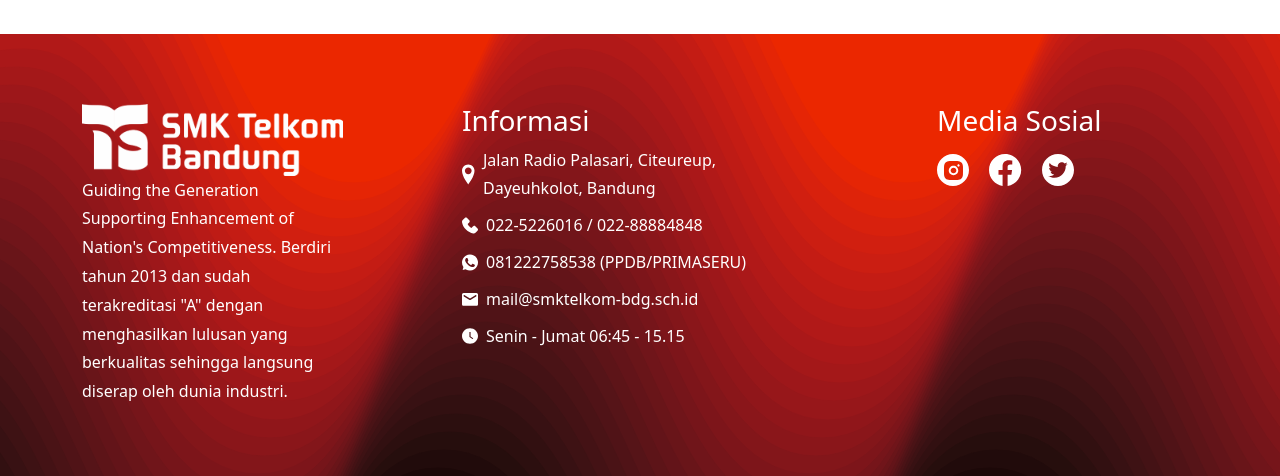
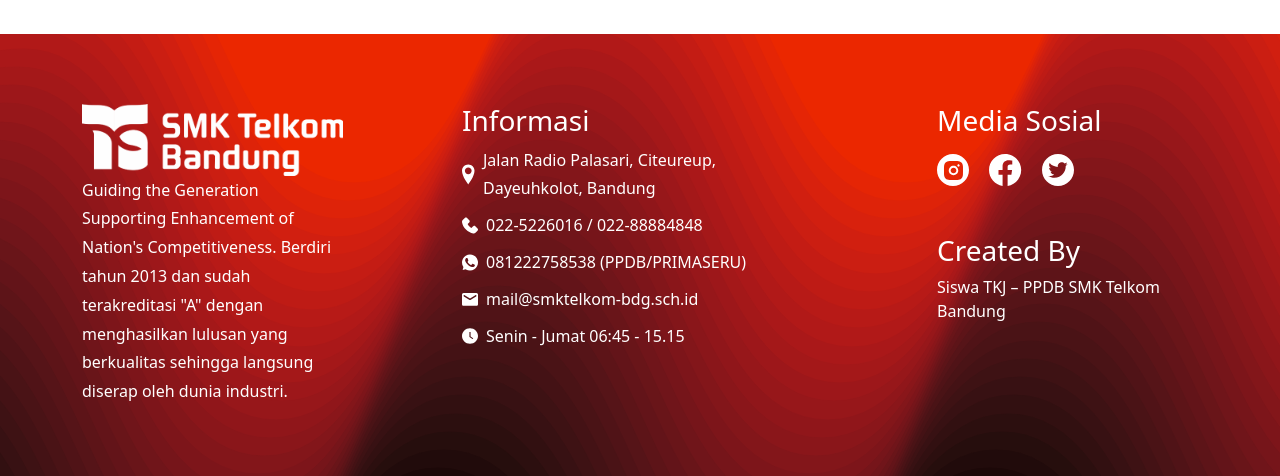
Before and after one commit to Lukmanhakim112/karyaseru, a Django app: page /post/ in a window 1280 px wide. Shown: the part 502-978 px from the top of the page. Run offline with Django 3.2, Linux system fonts and the light colour scheme; data that the repository does not hold is empty.

Commit message:
add website author

```diff
--- a/templates/homepage/base.html
+++ b/templates/homepage/base.html
@@ -121,6 +121,10 @@
                                 </svg>
                             </a>
                         </div>
+                        <div class="mt-5">
+                            <h3>Created By</h3>
+                            Siswa TKJ – PPDB SMK Telkom Bandung
+                        </div>
 
                     </div>
                 </div>
```
